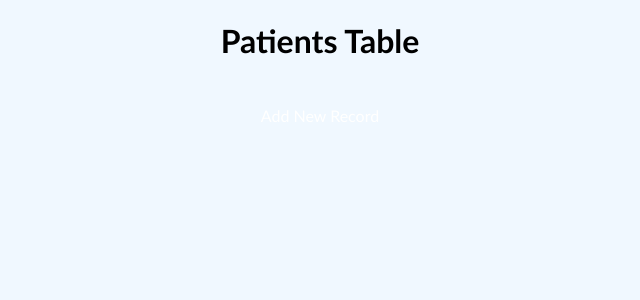
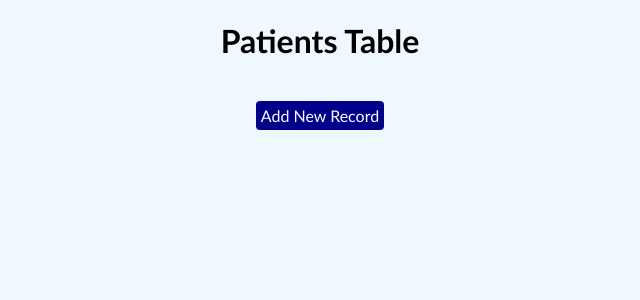
Before and after one commit to Gendi-kinji/MedicaMystic, a PHP site: page /view_tables/view_patients.php in a window 1280 px wide. Shown: the top 300 px of the page, without its empty margins (320-960 px from the left). Run offline with PHP 8.4, Linux system fonts and the light colour scheme; data that the repository does not hold is empty.

```diff
--- a/src/styles/table_styles.css
+++ b/src/styles/table_styles.css
@@ -24,3 +24,6 @@ a.btn-links {
   a.btn-delete{
     background-color: rgb(211, 50, 5);
   }
+  a.btn-new{
+    background-color: darkblue;
+  }
```
Also changed, not shown: src/add/add_doctor.php (renamed from src/add/add_doctors.php), src/add/add_drug.php (renamed from src/add/add_drugs.php), src/add/add_patient.php (renamed from src/add/add_patients.php), src/add/add_supervisor.php (renamed from src/add/add_supervisors.php).
